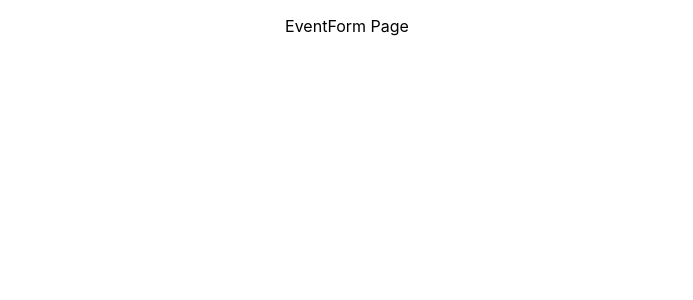
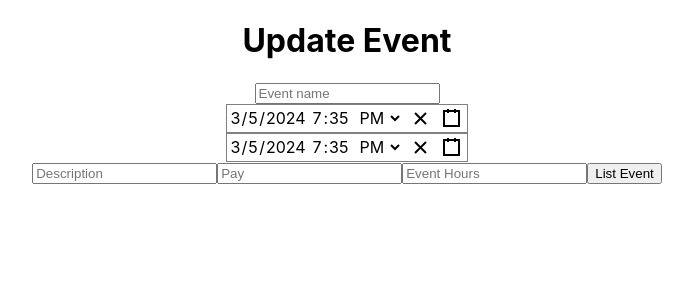
Before and after one commit to robinfire110/music-gig-app, a React (Create React App) app in the folder client/: page /form/1 in a window 1280 px wide. Shown: the top 300 px of the page, without its empty margins (293-986 px from the left). Built offline with nearby package versions, Linux system fonts and the light colour scheme; no server answers.

Commit message:
completed date picker component

```diff
--- a/client/package.json
+++ b/client/package.json
@@ -9,6 +9,7 @@
     "axios": "^1.6.7",
     "react": "^18.2.0",
     "react-bootstrap": "^2.10.1",
+    "react-datetime-picker": "^5.6.0",
     "react-dom": "^18.2.0",
     "react-router-dom": "^6.22.2",
     "react-scripts": "5.0.1",
--- /dev/null
+++ b/client/src/components/Datepicker.js
@@ -0,0 +1,15 @@
+import React, { useState } from 'react'
+import DateTimePicker from 'react-datetime-picker';
+import 'react-datetime-picker/dist/DateTimePicker.css';
+import 'react-calendar/dist/Calendar.css';
+import 'react-clock/dist/Clock.css';
+
+function Datepicker({ value, onChange }) {
+    return (
+        <div className='p-5'>
+            <DateTimePicker onChange={onChange} value={value} />
+        </div>
+    )
+}
+
+export default Datepicker
--- a/client/src/pages/EventForm.jsx
+++ b/client/src/pages/EventForm.jsx
@@ -1,13 +1,65 @@
 import React from "react";
 import { useEffect } from "react";
 import { useState } from "react";
-import { Link } from "react-router-dom";
+import { Link, useNavigate, useParams } from "react-router-dom";
+import axios from "axios";
+import Datepicker from "../components/Datepicker"
 
 const EventForm = () => {
+    const [event, setEvent] = useState({
+        event_name: "",
+        start_time: new Date(),
+        end_time: new Date(),
+        description: "",
+        pay: null,
+        event_hours: "",
+    })
+
+    const navigate = useNavigate()
+
+    //TODO: For some reason, this is not being stored correctly on the page.
+    const { id } = useParams();
+    console.log(id)
+
+    useEffect(() => {
+        const fetchData = async () => {
+            if (id) { //If the previous page had an id, then it's going to be stored and allow us to put to that id
+                const res = await fetch(`http://localhost:5000/event/id/${id}`);
+                const data = await res.json();
+                setEvent(data);
+            }
+        };
+        fetchData();
+    }, [id]);
+
+    const handleChange = (name, value) => {
+        setEvent(prev => ({ ...prev, [name]: value }))
+    }
+
+    const handleListing = async e => {
+        e.preventDefault()
+        try {
+            if (id) { //if id already exists, we make a put to that event id
+                await axios.put(`http://localhost:5000/event/${id}`, event);
+            } else { //if the id doesn't exist, we make a post to a new event id
+                await axios.post(`http://localhost:5000/event/${id}`, event);
+            };
+            navigate(`/event/${id}`) //automatically throw user to the individual event page for the event
+        } catch (error) {
+            console.log(error);
+        }
+    }
 
     return (
-        <div>
-            <p>EventForm Page</p>
+        <div className='form'>
+            <h1>Update Event</h1>
+            <input type="text" placeholder='Event name' onChange={handleChange} name="event_name" />
+            <Datepicker value={event.start_time} onChange={(value) => handleChange("start_time", value)}/>
+            <Datepicker value={event.end_time} onChange={(value) => handleChange("end_time", value)}/>
+            <input type="text" placeholder='Description' onChange={handleChange} name="description" />
+            <input type="number" placeholder='Pay' onChange={handleChange} name="pay" />
+            <input type="number" placeholder='Event Hours' onChange={handleChange} name="event_hours" />
+            <button className="formButton" onClick={handleListing}>List Event</button>
         </div>
     )
 }
--- a/client/src/pages/IndividualEvent.jsx
+++ b/client/src/pages/IndividualEvent.jsx
@@ -39,10 +39,14 @@ const IndividualEvent = () => {
                     <h2>{event.end_time}</h2>
                     <h2>{event.description}</h2>
                     <h2>{event.pay}</h2>
-                    <h2>{event.event_hours}</h2>
-                    <p>Individual Event Page</p>
+                    {event.Users && event.Users.length > 0 && (
+                        <>
+                            <h2>{event.Users[0].f_name}</h2>
+                            <h2>{event.Users[0].l_name}</h2>
+                        </>
+                    )}
                 </div>
-
+                <button className="update"><Link to={`/form/${event.event_id}`}>Update Event</Link></button>
         </div>
     )
 }
```
Also changed, not shown: 1 other file (tests, documents, lock files or other folders).
